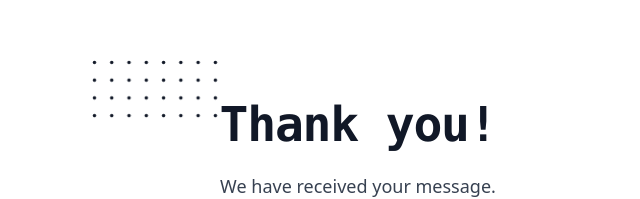
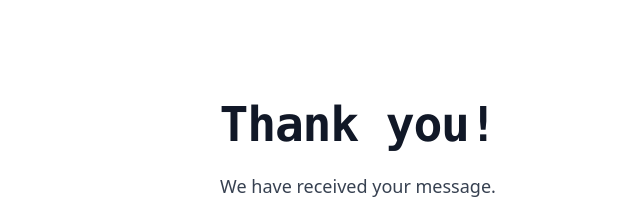
Before and after one commit to keita1484/hubspot-form, a Next.js app: page /thanks in a window 1280 px wide. Shown: the part 220-419 px from the top of the page, without its empty margins (282-922 px from the left). Built offline with nearby package versions, Linux system fonts and the light colour scheme.

Commit message:
svg削除

```diff
--- a/pages/thanks.tsx
+++ b/pages/thanks.tsx
@@ -5,34 +5,7 @@ export default function Thanks() {
   return (
     <div className="px-4 py-20 mx-auto md:px-24 lg:px-8 lg:py-80">
       <div className="max-w-2xl sm:text-center sm:mx-auto">
-        <h1 className="mb-6 font-mono text-4xl font-bold tracking-tight text-gray-900 sm:text-5xl sm:leading-none">
-          <span className="relative inline-block">
-            <svg
-              viewBox="0 0 52 24"
-              fill="currentColor"
-              className="absolute top-0 left-0 z-0 hidden w-32 -mt-8 -ml-20 text-blue-gray-100 lg:w-32 lg:-ml-32 lg:-mt-10 sm:block"
-            >
-              <defs>
-                <pattern
-                  id="6b0188f3-b7a1-4e9b-b95e-cad916bb3042"
-                  x="0"
-                  y="0"
-                  width=".135"
-                  height=".30"
-                >
-                  <circle cx="1" cy="1" r=".7" />
-                </pattern>
-              </defs>
-              <rect
-                fill="url(#6b0188f3-b7a1-4e9b-b95e-cad916bb3042)"
-                width="52"
-                height="24"
-              />
-            </svg>
-            <span className="relative bg-white">Thank</span>
-          </span>{' '}
-          you!
-        </h1>
+        <h1 className="mb-6 font-mono text-4xl font-bold tracking-tight text-gray-900 sm:text-5xl sm:leading-none">Thank you!</h1>
         <p className="text-base text-gray-700 md:text-lg">
           We have received your message.<br/>We'll reach you out immediately!
         </p>
```
